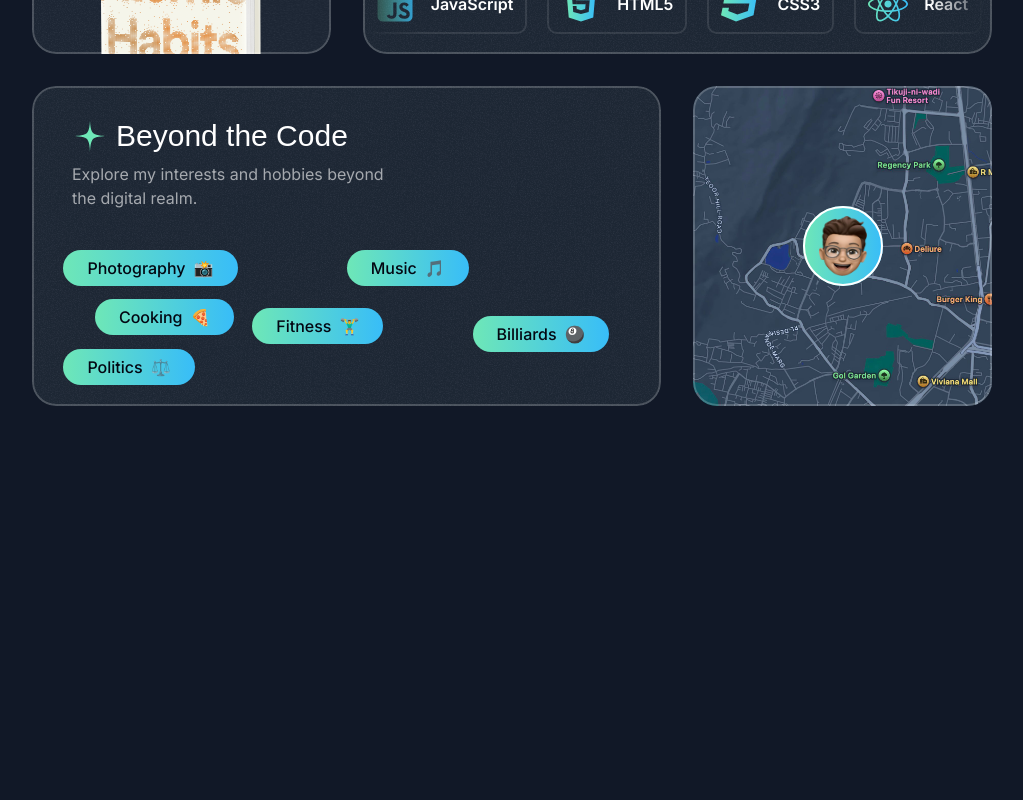
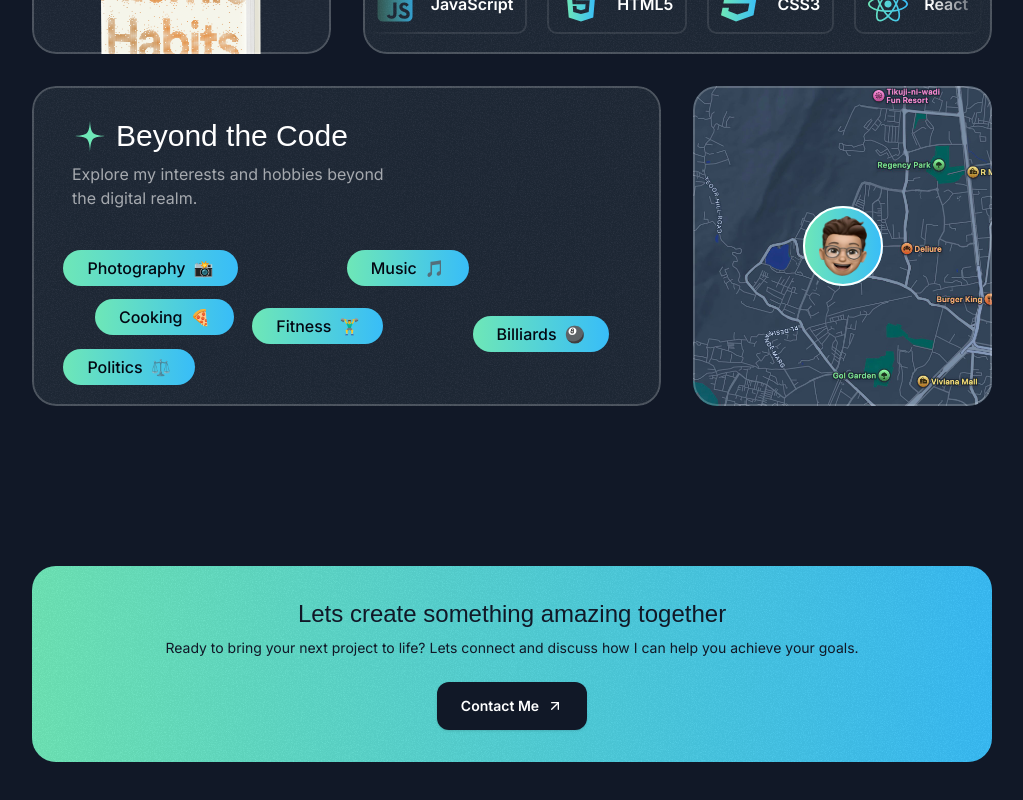
Before and after one commit to ammare03/built-by-ammar, a Next.js app: page / in a window 1280 px wide. Shown: the part 4314-5114 px from the top of the page, without its empty margins (128-1151 px from the left). Before the commit the page ends 4832 px from the top, so only its background shows below. Built offline with nearby package versions, Linux system fonts and the light colour scheme; a web font is replaced by a local one.

Commit message:
feat: add ContactSection with styled layout and content for user engagement

```diff
--- a/src/app/page.tsx
+++ b/src/app/page.tsx
@@ -5,6 +5,7 @@
 import { TapeSection } from "@/sections/Tape";
 import { TestimonialsSection } from "@/sections/Testimonials";
 import { AboutSection } from "@/sections/About";
+import { ContactSection } from "@/sections/Contact";
 
 export default function Home() {
   return (
@@ -21,6 +22,7 @@
         <TapeSection />
         <TestimonialsSection />
         <AboutSection />
+        <ContactSection />
       </FadeContent>
     </div>
   );
--- a/src/sections/Contact.tsx
+++ b/src/sections/Contact.tsx
@@ -1,3 +1,32 @@
+import { Button } from "@/components/ui/button";
+import { ArrowUpRight } from "lucide-react";
+import grainImage from "@/assets/images/grain.jpg";
+
 export const ContactSection = () => {
-  return <div>Contact Section</div>;
+  return (
+    <div className="py-16 pt-12">
+      <div className="container">
+        <div className="bg-gradient-to-r from-emerald-300 to-sky-400 text-gray-900 py-8 px-10 rounded-3xl text-center relative overflow-hidden z-0">
+          <div
+            className="absolute inset-0 opacity-5 -z-10"
+            style={{ backgroundImage: `url(${grainImage.src})` }}
+          ></div>
+          <h2 className="font-serif text-2xl">
+            Lets create something amazing together
+          </h2>
+          <p className="text-sm mt-2">
+            Ready to bring your next project to life? Lets connect and discuss
+            how I can help you achieve your goals.
+          </p>
+          <Button
+            variant={"default"}
+            className="text-white bg-gray-900 inline-flex items-center px-6 h-12 rounded-xl gap-2 mt-6 hover:bg-gray-900/95 hover:scale-105 transition-all duration-200"
+          >
+            <span className="font-semibold">Contact Me</span>
+            <ArrowUpRight size={4} />
+          </Button>
+        </div>
+      </div>
+    </div>
+  );
 };
```
